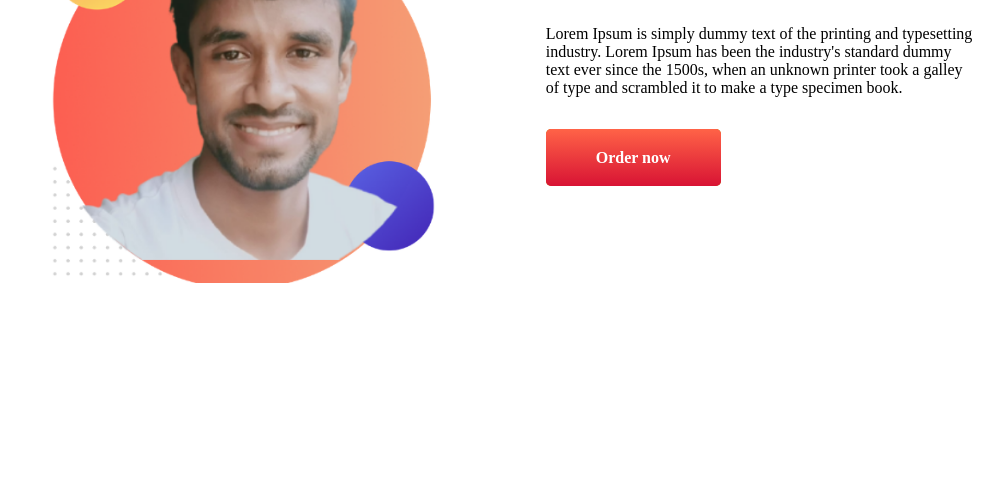
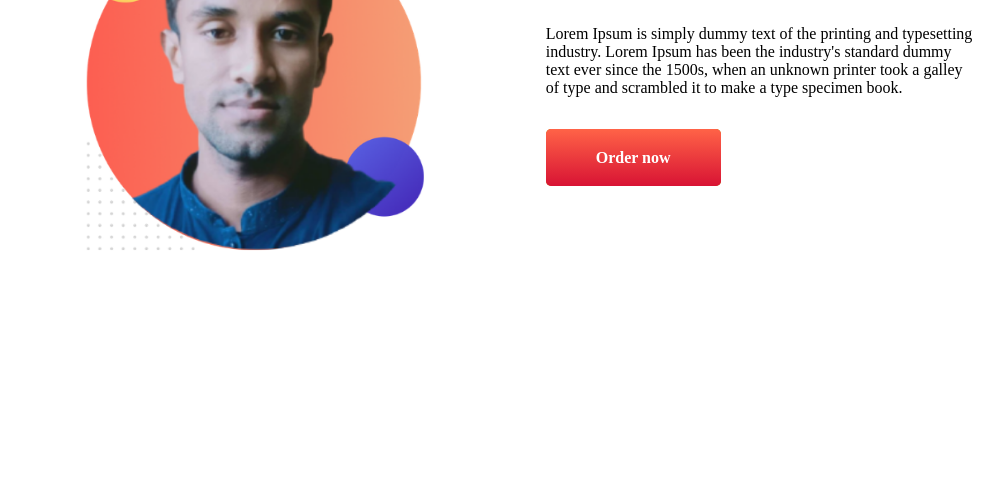
Before and after one commit to mmalamin/my-s-first-assigment, a plain HTML site: page index.html in a window 1280 px wide. Shown: the part 678-1161 px from the top of the page, without its empty margins (83-1086 px from the left). Drawn offline with Linux system fonts and the light colour scheme.

Commit message:
again add

```diff
--- a/index.html
+++ b/index.html
@@ -30,7 +30,7 @@
 
     <section>
         <div class="half-width">
-            <img src="images/my photo.png" alt="">
+            <img src="images/my photo.2.png" alt="">
             </div>
             <div class="half-width" >
 
```
